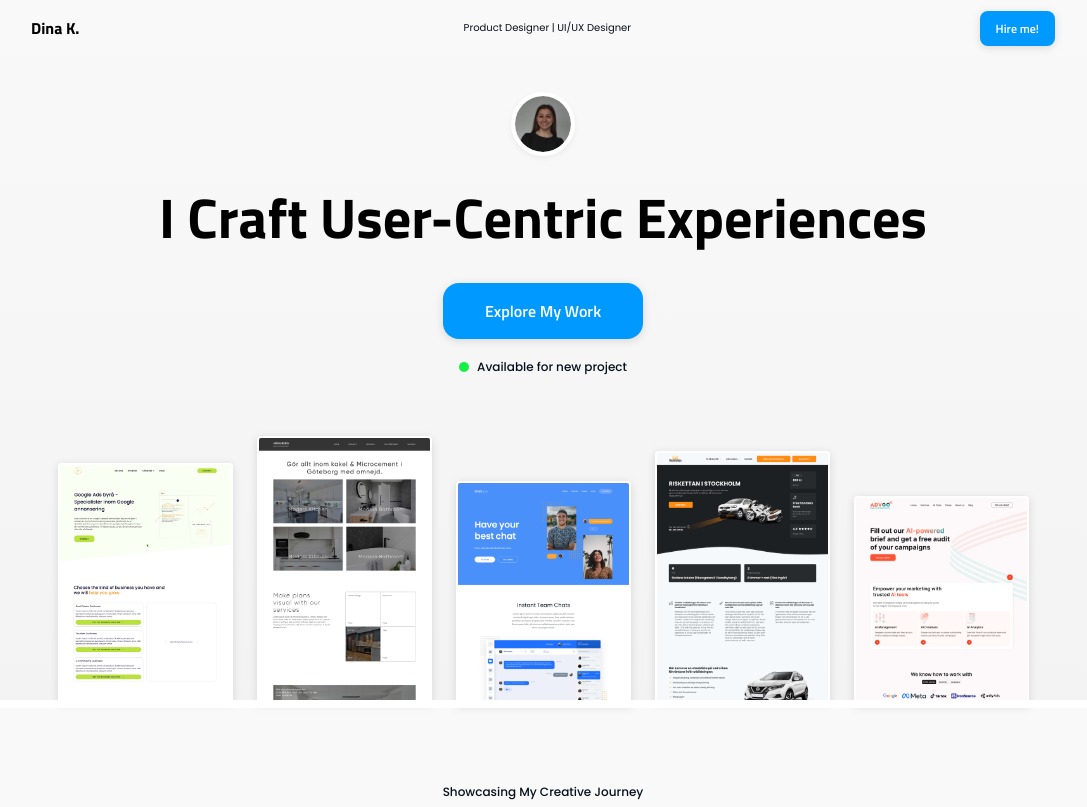
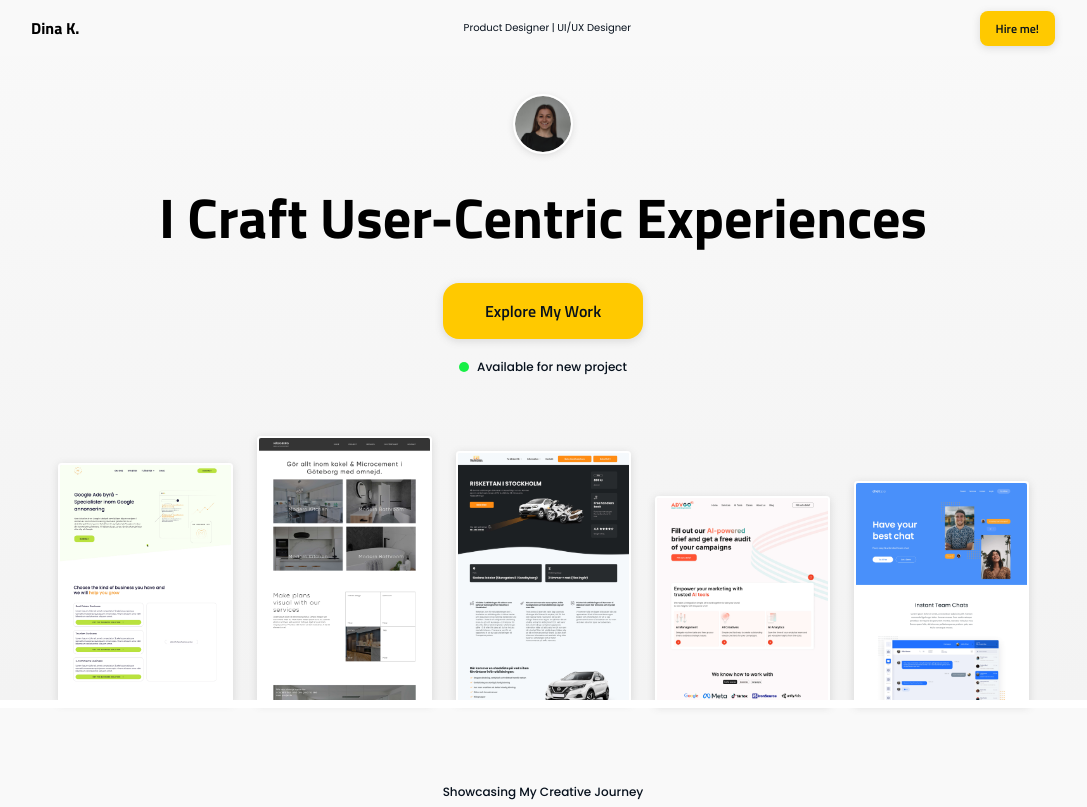
Before and after one commit to dinak0103/design, a plain HTML site: page index.html in a window 1280 px wide. Shown: the top 807 px of the page, without its empty margins (97-1184 px from the left). Drawn offline with Linux system fonts and the light colour scheme.

Commit message:
change the main color

```diff
--- a/assets/css/styles.css
+++ b/assets/css/styles.css
@@ -6,8 +6,8 @@
 :root {
   --header-height: 3.5rem;
 
-  --first-color: #0099FF;
-  --first-color-alt: #488FF9;
+  --first-color: #FFC900;
+  --first-color-alt: #FBC601;
   --title-color: #000000;
   --text-color: #07111D;
   --text-color-alt: rgb(0, 36, 57);
@@ -177,7 +177,7 @@ img {
   width: 56px;
   justify-self: center;
   border-radius: 100%;
-  outline: 4px solid #ffffff;
+  outline: 2px solid #ffffff;
   box-shadow: rgba(44, 44, 44, 0.2) 0px 2px 8px 0px;
 }
 
@@ -251,21 +251,21 @@ img {
 }
 
 .home__img3 {
-  margin-top: 70px;
+  margin-top: 40px;
 }
 
 .home__img4 {
-  margin-top: 40px;
+  margin-top: 85px;
 }
 
 .home__img5 {
-  margin-top: 85px;
+  margin-top: 70px;
 }
 
 /*=============== BUTTON ===============*/
 .small__button {
   background-color: var(--first-color);
-  color: #fff;
+  color: var(--text-color);
   font-family: var(--title-font);
   font-size: var(--small-font-size);
   box-shadow: rgba(99, 99, 99, 0.2) 0px 2px 8px 0px;
@@ -276,7 +276,7 @@ img {
 
 .button {
   background-color: var(--first-color);
-  color: #fff;
+  color: var(--text-color);
   font-family: var(--title-font);
   font-size: var(--button-font-size);
   padding: 16px;
--- a/index.html
+++ b/index.html
@@ -66,13 +66,13 @@
                      <img src="assets/img/haggbergcase.jpg" alt="home__images" class="home__img home__img2">
                   </div>
                   <div>
-                     <img src="assets/img/chatappcase.jpg" alt="home__images" class="home__img home__img3">
+                     <img src="assets/img/jpscase.jpg" alt="home__images" class="home__img home__img3">
                   </div>
                   <div>
-                     <img src="assets/img/jpscase.jpg" alt="home__images" class="home__img home__img4">
+                     <img src="assets/img/advgocase.jpg" alt="home__images" class="home__img home__img4">
                   </div>
                   <div>
-                     <img src="assets/img/advgocase.jpg" alt="home__images" class="home__img home__img5">
+                     <img src="assets/img/chatappcase.jpg" alt="home__images" class="home__img home__img5">
                   </div>
                </div>
             </div>
```
